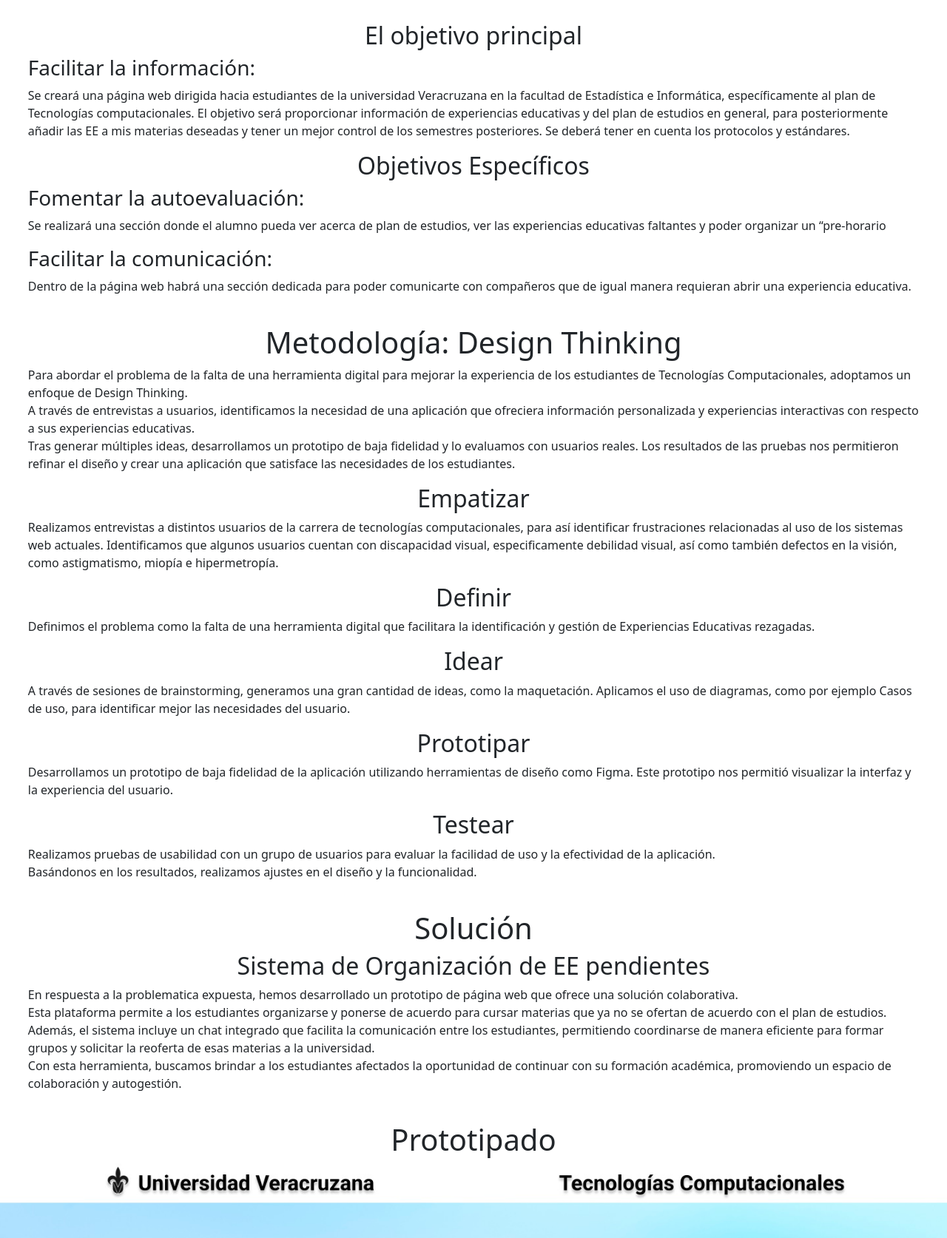
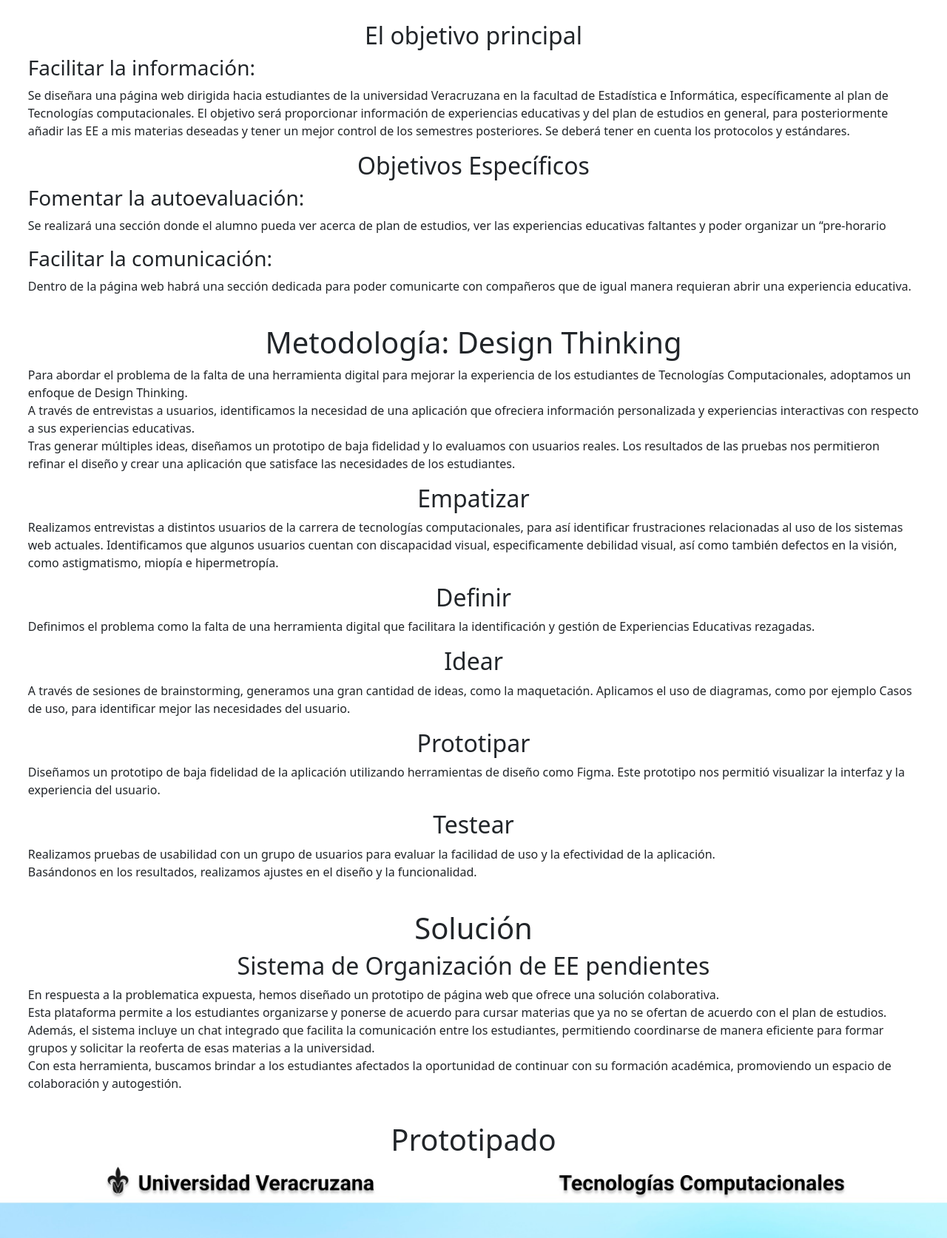
Before and after one commit to v1persoul/RecuperaTC-Info, a plain HTML site: page index.html in a window 1280 px wide. Shown: the part 734-2408 px from the top of the page at 74% size. Drawn offline with nearby package versions, Linux system fonts and the light colour scheme.

Commit message:
Información de RecuperaTC

```diff
--- a/index.html
+++ b/index.html
@@ -34,7 +34,7 @@
     <h2>El objetivo principal</h2>
     <h3>Facilitar la información:</h3>
     <p>
-        Se creará una página web dirigida hacia estudiantes de la universidad Veracruzana
+        Se diseñara una página web dirigida hacia estudiantes de la universidad Veracruzana
         en la facultad de Estadística e Informática, específicamente al plan de Tecnologías
         computacionales. El objetivo será proporcionar información de experiencias
         educativas y del plan de estudios en general, para posteriormente añadir las EE a mis materias deseadas y tener un mejor control de los semestres posteriores. Se deberá tener en cuenta los
@@ -58,7 +58,7 @@
         A través de entrevistas a usuarios, identificamos la necesidad de una aplicación que ofreciera
         información personalizada y experiencias interactivas con respecto a sus experiencias
         educativas. <br>
-        Tras generar múltiples ideas, desarrollamos un prototipo de baja fidelidad y lo
+        Tras generar múltiples ideas, diseñamos un prototipo de baja fidelidad y lo
         evaluamos con usuarios reales. Los resultados de las pruebas nos permitieron refinar el diseño y
         crear una aplicación que satisface las necesidades de los estudiantes.
     </p>
@@ -83,7 +83,7 @@
     </p>
     <h2>Prototipar</h2>
     <p>
-        Desarrollamos un prototipo de baja fidelidad de la aplicación utilizando herramientas de diseño
+        Diseñamos un prototipo de baja fidelidad de la aplicación utilizando herramientas de diseño
         como Figma. Este prototipo nos permitió visualizar la interfaz y la experiencia del usuario.
     </p>
     <h2>Testear</h2>
@@ -96,7 +96,7 @@
     <h1>Solución</h1>
     <h2>Sistema de Organización de EE pendientes</h2>
     <p>
-        En respuesta a la problematica expuesta, hemos desarrollado un prototipo de página web que ofrece
+        En respuesta a la problematica expuesta, hemos diseñado un prototipo de página web que ofrece
         una solución colaborativa. <br>
         Esta plataforma permite a los estudiantes organizarse y ponerse
         de acuerdo para cursar materias que ya no se ofertan de acuerdo con el plan de estudios.
```
Also changed, not shown: 1 other file.
